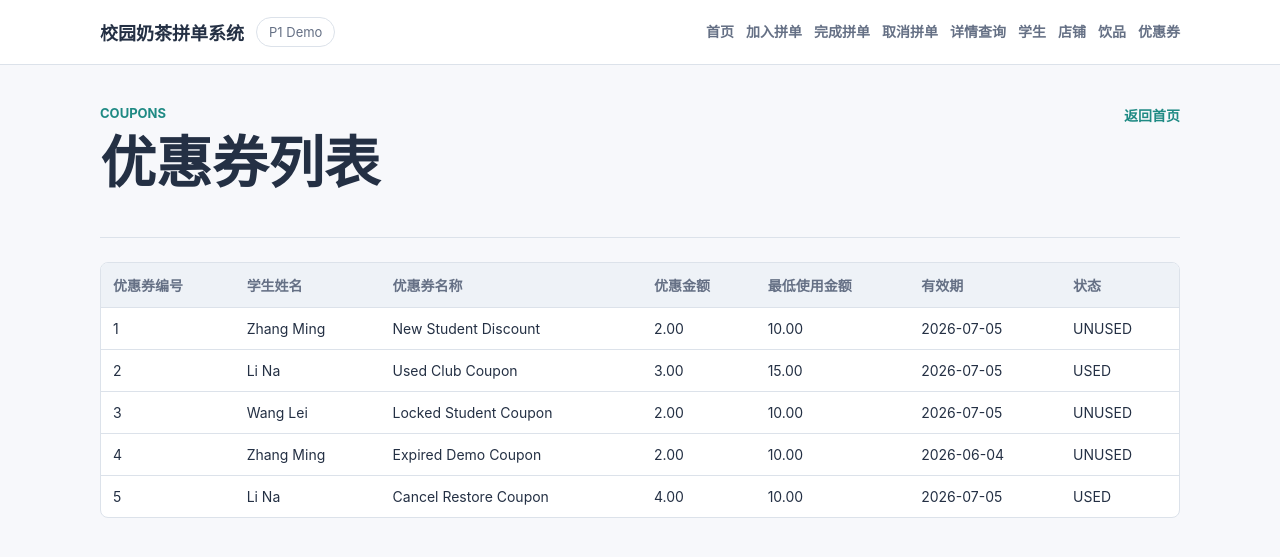
After one commit to fjc2005/nku-db-2026, a Flask app: page /data/coupons in a window 1280 px wide. The commit adds this page. Shown: the top 557 px of the page. Run offline with Flask 3, Linux system fonts and the light colour scheme; data comes from the database, SQL or seed files in the repository.

Commit message:
update: add drink and coupon list pages
Changes:
- Add read-only drink and coupon list routes with the required shop and student joins.
- Add table templates for drink inventory and coupon status.
- Add navigation entries for the new data pages.

Verification:
- Ran Python syntax compilation for app.py and db.py.
- Used the Flask test client to confirm /data/drinks and /data/coupons return HTTP 200 when the database is unavailable.

Scope:
- Covers P1 drink and coupon list pages; stock and coupon status change checks remain part of final MySQL regression.

```diff
--- a/app.py
+++ b/app.py
@@ -329,6 +329,69 @@ def create_app():
             message_type=message_type,
         )
 
+    @app.route("/data/drinks")
+    def data_drinks():
+        rows = []
+        message = None
+        message_type = None
+        try:
+            rows = fetch_all(
+                """
+                SELECT
+                    d.drink_id,
+                    sh.shop_name,
+                    d.drink_name,
+                    d.price,
+                    d.stock,
+                    d.status
+                FROM drinks d
+                JOIN shops sh ON d.shop_id = sh.shop_id
+                ORDER BY d.drink_id
+                """
+            )
+        except Exception:
+            message = "饮品数据暂时不可用，请确认数据库连接和表结构。"
+            message_type = "error"
+
+        return render_template(
+            "data_drinks.html",
+            rows=rows,
+            message=message,
+            message_type=message_type,
+        )
+
+    @app.route("/data/coupons")
+    def data_coupons():
+        rows = []
+        message = None
+        message_type = None
+        try:
+            rows = fetch_all(
+                """
+                SELECT
+                    c.coupon_id,
+                    s.name AS student_name,
+                    c.coupon_name,
+                    c.amount,
+                    c.min_order_amount,
+                    c.valid_until,
+                    c.status
+                FROM coupons c
+                JOIN students s ON c.student_id = s.student_id
+                ORDER BY c.coupon_id
+                """
+            )
+        except Exception:
+            message = "优惠券数据暂时不可用，请确认数据库连接和表结构。"
+            message_type = "error"
+
+        return render_template(
+            "data_coupons.html",
+            rows=rows,
+            message=message,
+            message_type=message_type,
+        )
+
     @app.route("/order/add", methods=["GET", "POST"])
     def add_order():
         form_data = {
--- a/templates/base.html
+++ b/templates/base.html
@@ -21,6 +21,8 @@
                 <a href="{{ url_for('query_group') }}">详情查询</a>
                 <a href="{{ url_for('data_students') }}">学生</a>
                 <a href="{{ url_for('data_shops') }}">店铺</a>
+                <a href="{{ url_for('data_drinks') }}">饮品</a>
+                <a href="{{ url_for('data_coupons') }}">优惠券</a>
             </nav>
         </div>
     </header>
--- /dev/null
+++ b/templates/data_coupons.html
@@ -0,0 +1,52 @@
+{% extends "base.html" %}
+
+{% block title %}优惠券列表{% endblock %}
+
+{% block content %}
+<section class="page-heading">
+    <div>
+        <p class="eyebrow">Coupons</p>
+        <h1>优惠券列表</h1>
+    </div>
+    <a class="back-link" href="{{ url_for('index') }}">返回首页</a>
+</section>
+
+{% if message %}
+<div class="notice notice--{{ message_type }}" role="status">{{ message }}</div>
+{% endif %}
+
+<section class="table-panel">
+    <div class="table-wrap">
+        <table>
+            <thead>
+                <tr>
+                    <th>优惠券编号</th>
+                    <th>学生姓名</th>
+                    <th>优惠券名称</th>
+                    <th>优惠金额</th>
+                    <th>最低使用金额</th>
+                    <th>有效期</th>
+                    <th>状态</th>
+                </tr>
+            </thead>
+            <tbody>
+                {% for row in rows %}
+                <tr>
+                    <td>{{ row.coupon_id }}</td>
+                    <td>{{ row.student_name }}</td>
+                    <td>{{ row.coupon_name }}</td>
+                    <td>{{ row.amount }}</td>
+                    <td>{{ row.min_order_amount }}</td>
+                    <td>{{ row.valid_until }}</td>
+                    <td>{{ row.status }}</td>
+                </tr>
+                {% else %}
+                <tr>
+                    <td colspan="7">暂无优惠券数据</td>
+                </tr>
+                {% endfor %}
+            </tbody>
+        </table>
+    </div>
+</section>
+{% endblock %}
```
Also changed, not shown: templates/data_drinks.html (added, +50 -0 lines).
